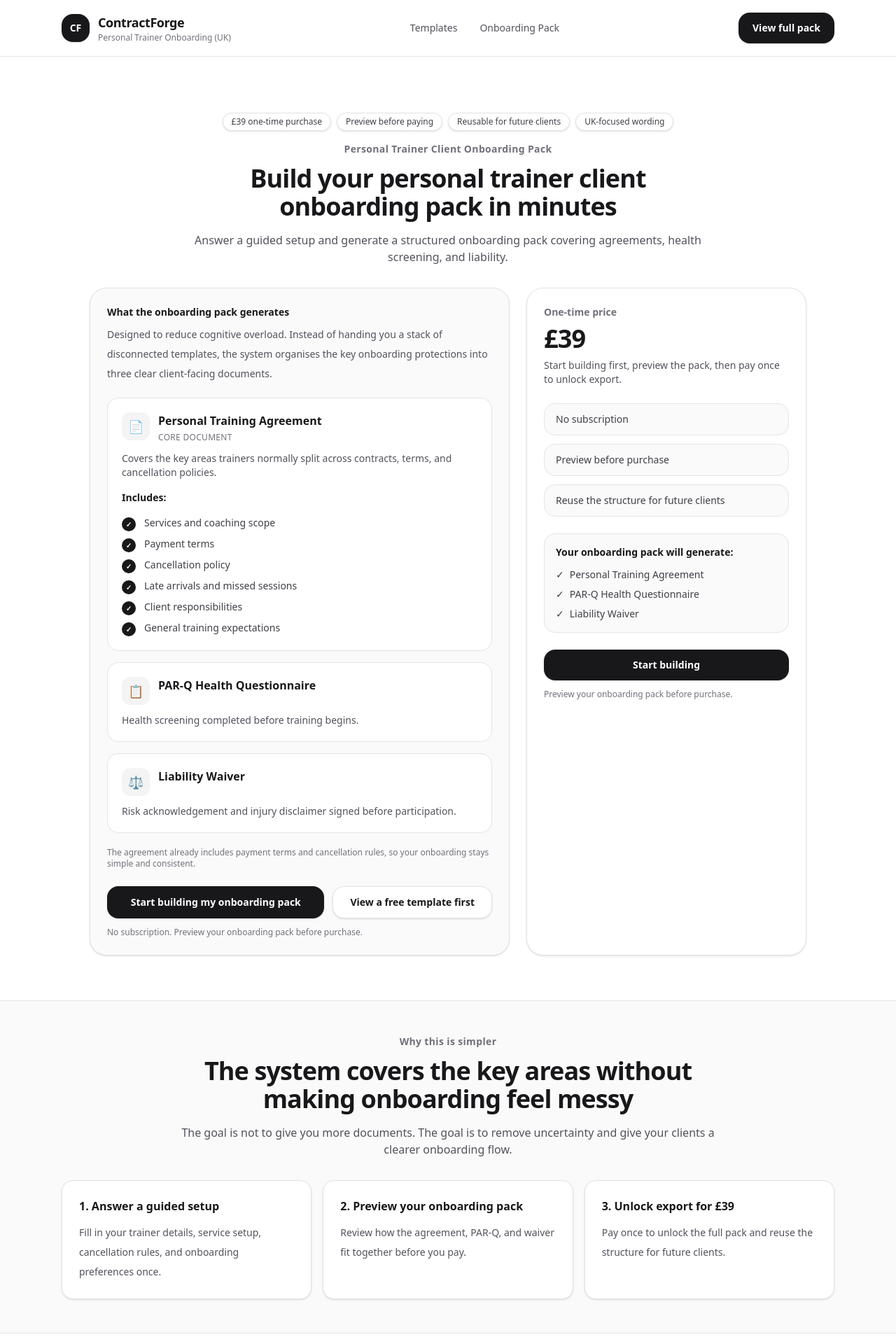
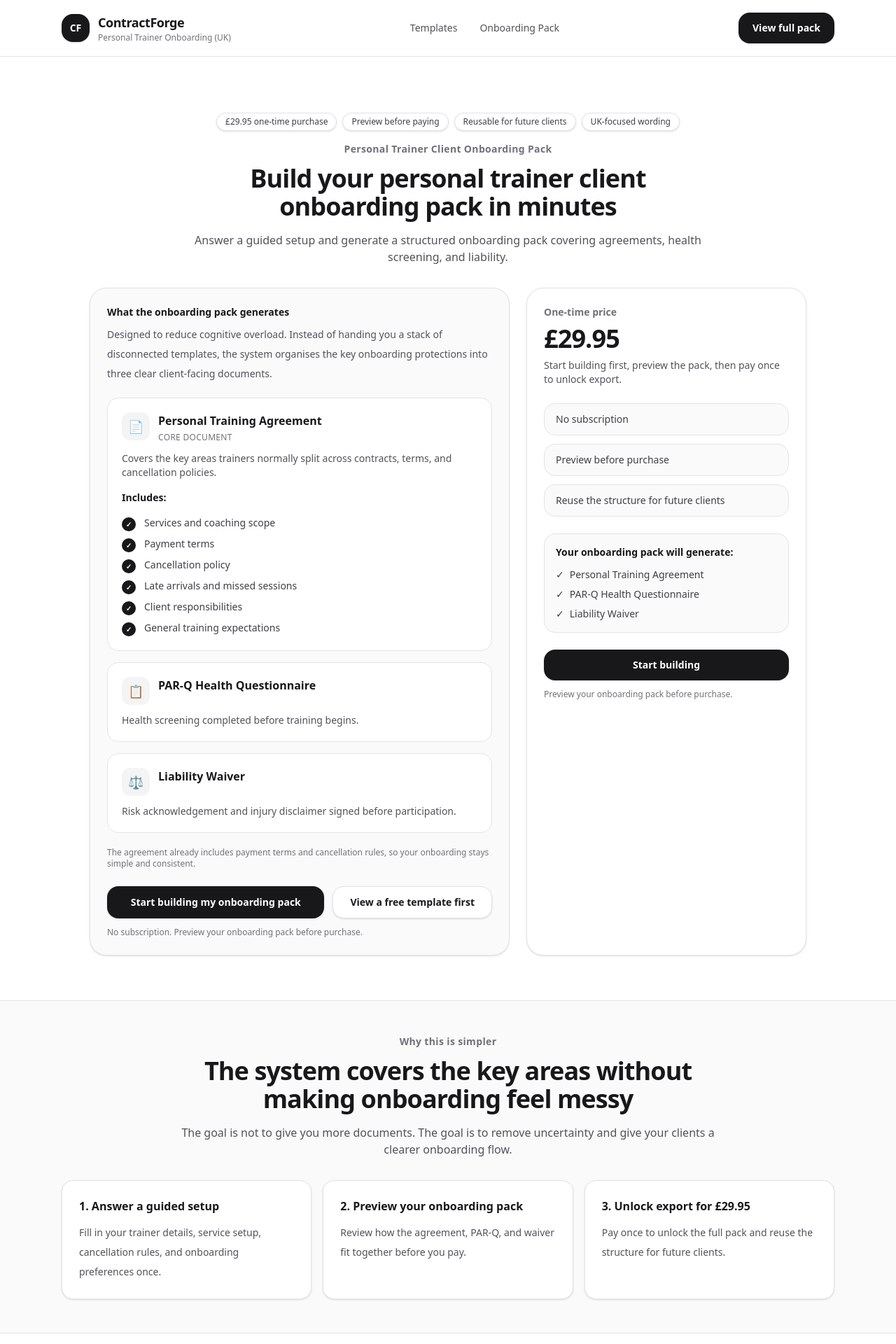
Before and after one commit to Bilaalsid99/contractforge, a Next.js app: page /client-onboarding-pack in a window 1280 px wide. Shown: the top 1920 px of the page at 70% size. Built offline with nearby package versions, Linux system fonts and the light colour scheme.

Commit message:
Update price to £29.95 across site

```diff
--- a/src/app/client-onboarding-pack/page.tsx
+++ b/src/app/client-onboarding-pack/page.tsx
@@ -132,7 +132,7 @@ export default function ClientOnboardingPackPage() {
     <main className="bg-white">
       <section className="mx-auto max-w-6xl px-4 pb-12 pt-16 sm:px-6 sm:pb-16 sm:pt-20">
         <div className="mb-4 flex flex-wrap items-center justify-center gap-2">
-          <Badge>£39 one-time purchase</Badge>
+          <Badge>£29.95 one-time purchase</Badge>
           <Badge>Preview before paying</Badge>
           <Badge>Reusable for future clients</Badge>
           <Badge>UK-focused wording</Badge>
@@ -238,7 +238,7 @@ export default function ClientOnboardingPackPage() {
           <div className="rounded-3xl border border-zinc-200 bg-white p-6 shadow-sm">
             <p className="text-sm font-semibold text-zinc-500">One-time price</p>
             <p className="mt-2 text-4xl font-bold tracking-tight text-zinc-900">
-              £39
+              £29.95
             </p>
             <p className="mt-2 text-sm text-zinc-600">
               Start building first, preview the pack, then pay once to unlock
@@ -309,7 +309,7 @@ export default function ClientOnboardingPackPage() {
               you pay.
             </Card>
 
-            <Card title="3. Unlock export for £39">
+            <Card title="3. Unlock export for £29.95">
               Pay once to unlock the full pack and reuse the structure for
               future clients.
             </Card>
@@ -376,7 +376,7 @@ export default function ClientOnboardingPackPage() {
           </h2>
           <p className="mx-auto mt-4 max-w-2xl text-base text-zinc-600">
             Complete the guided setup, preview your onboarding documents, and
-            unlock export for a one-time £39 payment.
+            unlock export for a one-time £29.95 payment.
           </p>
 
           <div className="mt-8 flex flex-col items-center justify-center gap-3 sm:flex-row">
--- a/src/app/generate/generate-client.tsx
+++ b/src/app/generate/generate-client.tsx
@@ -257,7 +257,7 @@ function PreviewPanel({
                     disabled={loading}
                     className="rounded-2xl bg-zinc-900 px-4 py-2 text-sm font-semibold text-white disabled:cursor-not-allowed disabled:bg-zinc-400"
                   >
-                    {loading ? "Redirecting..." : "Unlock export (£39)"}
+                    {loading ? "Redirecting..." : "Unlock export (£29.95)"}
                   </button>
                 </div>
               </div>
@@ -401,7 +401,7 @@ export default function GenerateClient({
                 ? "Export unlocked"
                 : loading
                   ? "Redirecting..."
-                  : "Unlock export (£39)"}
+                  : "Unlock export (£29.95)"}
             </button>
           </div>
         </div>
@@ -603,7 +603,7 @@ export default function GenerateClient({
                       ? "Export unlocked"
                       : loading
                         ? "Redirecting..."
-                        : "Unlock export (£39)"}
+                        : "Unlock export (£29.95)"}
                   </button>
                 </div>
               </div>
--- a/src/components/home-preview-builder.tsx
+++ b/src/components/home-preview-builder.tsx
@@ -184,7 +184,7 @@ export function HomePreviewBuilder() {
           </div>
 
           <p className="mt-3 text-sm text-zinc-500">
-            One-time £39. Instant access after checkout. No subscription.
+            One-time £29.95. Instant access after checkout. No subscription.
           </p>
 
           <p className="mt-2 text-sm text-zinc-500">
```
